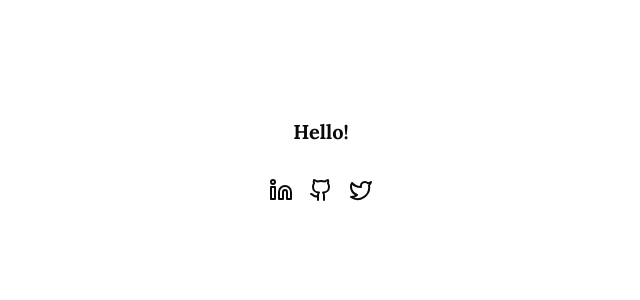
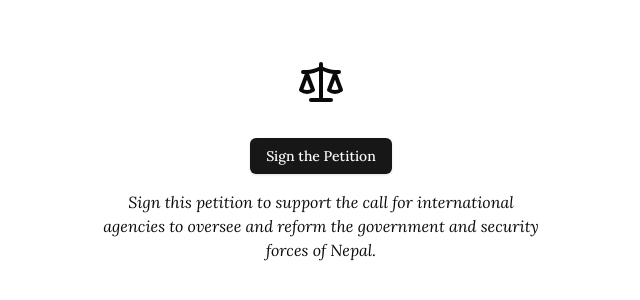
Before and after one commit to kshetritej/kshetritej, a Next.js app: page / in a window 1280 px wide. Shown: the part 240-540 px from the top of the page, without its empty margins (319-959 px from the left). Built offline with nearby package versions, Linux system fonts and the light colour scheme.

Commit message:
8 September, Black Day for Nepal

```diff
--- a/app/page.tsx
+++ b/app/page.tsx
@@ -1,33 +1,17 @@
 import Link from "next/link";
-import { LucideGithub, LucideLinkedin, LucideTwitter } from "lucide-react";
+import { Scale } from "lucide-react";
+import { Button } from "@/components/ui/button";
 
 export default function Home() {
     return (
-        <div className="h-screen flex flex-col justify-center items-center">
-            <p className="font-bold text-xl">Hello!</p>
-
-            <div className="flex gap-4 items-center mt-8">
-
-                <Link title="follow me on linkedin"
-                    href={"https://linkedin.com/in/kshetritej"}
-                    target="_blank"
-                >
-                    <LucideLinkedin />
-                </Link>
-
-                <Link title="follow me on github"
-                    href={"https://github.com/kshetritej"}
-                    target="_blank"
-                >
-                    <LucideGithub />
-                </Link>
-                <Link title="visit twitter(x) profile"
-                    href={"https://x.com/kshetritej_"}
-                    target="_blank"
-                >
-                    <LucideTwitter />
-                </Link>
-            </div>
+        <div className="flex flex-col justify-center items-center h-[100vh] gap-4">
+            <Scale className="h-12 w-12 mb-4" />
+            <Link href={"https://chng.it/g9DvkryC2c"} className="underline">
+                <Button>
+                    Sign the Petition
+                </Button>
+            </Link>
+            <p className="italic max-w-md text-center">Sign this petition to support the call for international agencies to oversee and reform the government and security forces of Nepal.</p>
         </div>
     )
 }
```
